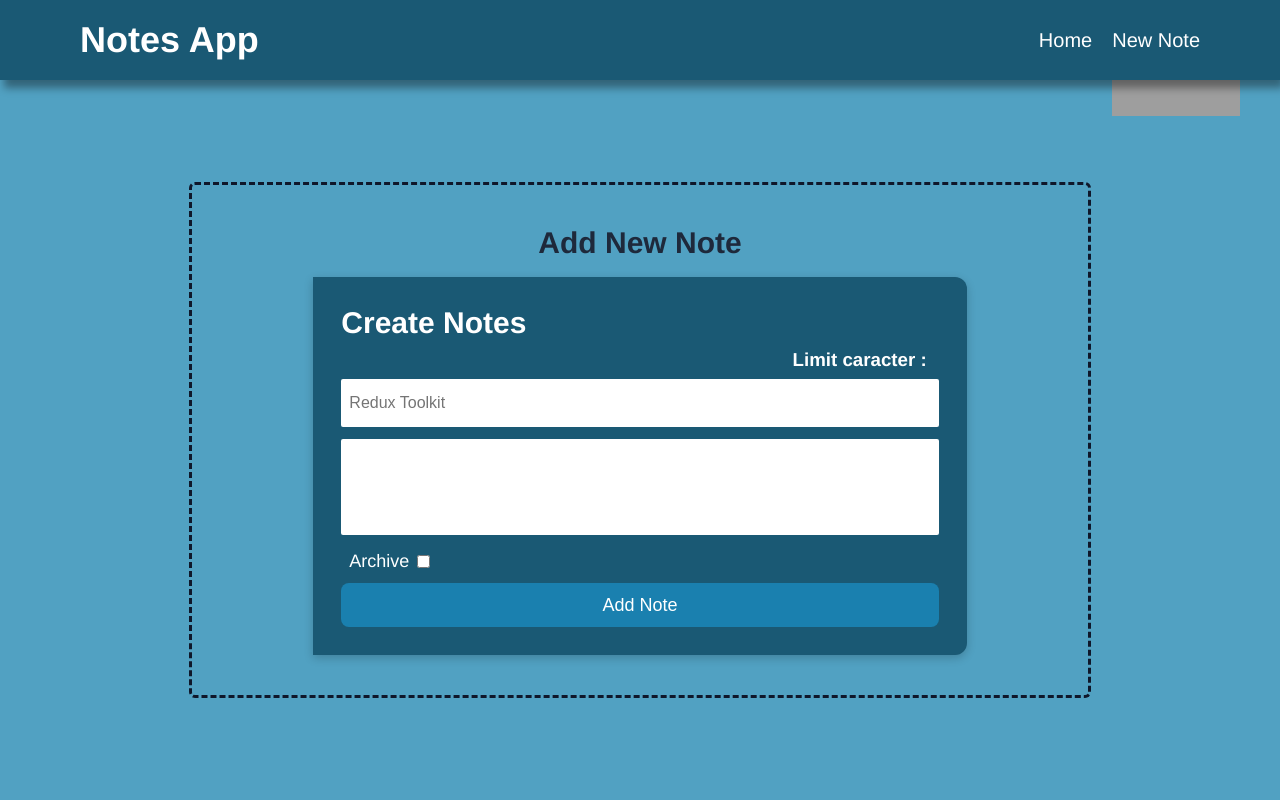
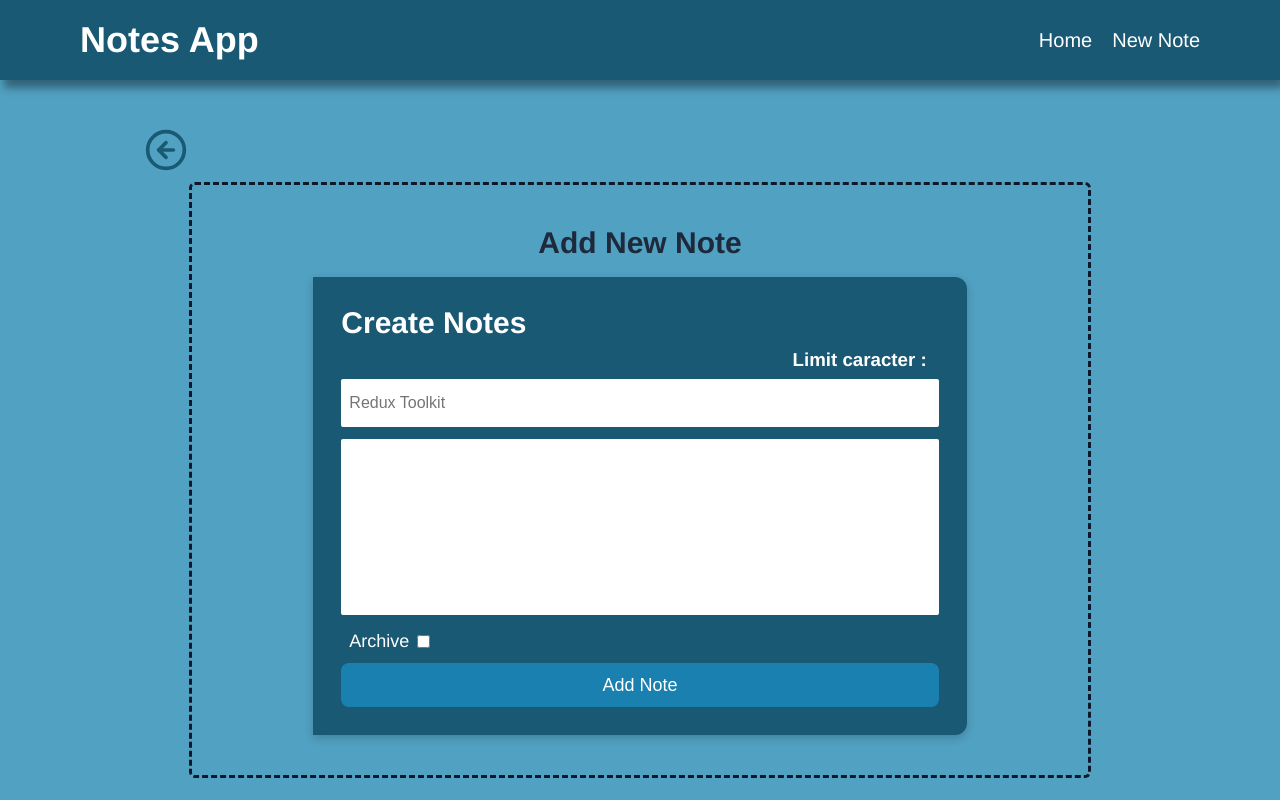
Before and after one commit to Azzaxy1/notes-hive, a React (Vite) app: page /notes/new in a window 1280 px wide. Shown: the top 800 px of the page. Built offline with nearby package versions, Linux system fonts and the light colour scheme; grey boxes are pictures that could not be loaded.

Commit message:
refactor code and style

```diff
--- a/src/components/NotesAdd.jsx
+++ b/src/components/NotesAdd.jsx
@@ -66,7 +66,7 @@ export class NotesAdd extends React.Component {
           required
         />
         <div
-          className="h-20 px-2 py-2 mb-3 text-base bg-white border-none rounded-sm text-slate-800 placeholder:text-black outline-secondary"
+          className="h-40 px-2 py-2 mb-3 overflow-auto text-base bg-white border-none rounded-sm text-slate-800 placeholder:text-black outline-secondary"
           data-placeholder="Redux is ...."
           contentEditable
           value={this.state.body}
--- a/src/pages/AddNotePage.jsx.jsx
+++ b/src/pages/AddNotePage.jsx.jsx
@@ -1,6 +1,8 @@
+import { CircleArrowLeft } from "lucide-react";
+import { Link, useNavigate } from "react-router-dom";
+
+import { addNote } from "../utils/local-data";
 import NotesAdd from "../components/NotesAdd";
-import { addNote } from "../utils/local-data";
-import { useNavigate } from "react-router-dom";
 
 const AddNotePage = () => {
   const navigate = useNavigate();
@@ -14,9 +16,12 @@ const AddNotePage = () => {
   };
 
   return (
-    <main className="flex items-center justify-center min-h-screen py-10 mx-auto font-sans text-white bg-primary">
-      <div className="border-dashed rounded-md border-3 w-[70%] flex py-3 md:py-10 border-slate-900 flex-col items-center justify-center ">
+    <main className="relative flex items-center justify-center min-h-screen py-20 mx-auto font-sans text-white bg-primary">
+      <div className="border-dashed  rounded-md border-3 w-[70%] flex py-3 md:py-10 border-slate-900 flex-col items-center justify-center ">
         <header>
+          <Link to="/">
+            <CircleArrowLeft className="absolute left-10 md:left-36 top-32 text-secondary size-8 md:size-11" />
+          </Link>
           <h1 className="mb-4 text-3xl font-semibold text-slate-800">
             Add New Note
           </h1>
--- a/src/pages/DetailNotePage.jsx
+++ b/src/pages/DetailNotePage.jsx
@@ -10,24 +10,28 @@ const DetailNotePages = () => {
   const note = getNote(id);
 
   return (
-    <main className="flex flex-col items-center justify-center min-h-screen px-4 mx-auto font-sans bg-primary">
-      <header className="relative w-[70%] text-center">
+    <main className="relative flex flex-col items-center justify-center min-h-screen px-4 mx-auto font-sans bg-primary">
+      <div className="border-dashed  rounded-md border-3 w-[70%] flex py-3 md:py-10 border-slate-900 flex-col items-center justify-center ">
+        <header className=" w-[70%] text-center">
           <Link to="/">
-          <CircleArrowLeft className="absolute top-0 left-0 text-secondary " />
+            <CircleArrowLeft className="absolute left-10 md:left-40 top-32 text-secondary size-8 md:size-11" />
           </Link>
           <h1 className="mb-4 text-3xl font-semibold">Note Detail</h1>
         </header>
-      <section className="w-2/3 text-white rounded-2xl bg-secondary p-7">
+        <section className="w-2/3 text-white rounded-e-xl shadow-[0_3px_10px_rgb(0,0,0,0.2)] bg-secondary p-7">
           {note ? (
             <div>
               <h2 className="text-xl font-semibold">{note.title}</h2>
-            <p className="text-gray-400">{showFormattedDate(note.createdAt)}</p>
+              <p className="text-gray-400">
+                {showFormattedDate(note.createdAt)}
+              </p>
               <p className="mt-4">{note.body}</p>
             </div>
           ) : (
             <p className="text-xl">Note not found.</p>
           )}
         </section>
+      </div>
     </main>
   );
 };
--- a/src/pages/HomePage.jsx
+++ b/src/pages/HomePage.jsx
@@ -72,7 +72,6 @@ export class HomePage extends React.Component {
     );
 
     return (
-      <>
       <main className="min-h-screen py-28">
         <section className=" px-8 md:p-5 m-auto border-dashed rounded-md border-3 w-[60%]">
           {/* <ArchivePages /> */}
@@ -87,7 +86,6 @@ export class HomePage extends React.Component {
           />
         </section>
       </main>
-      </>
     );
   }
 }
```
Lines whose indentation alone changed are shown as unchanged.
